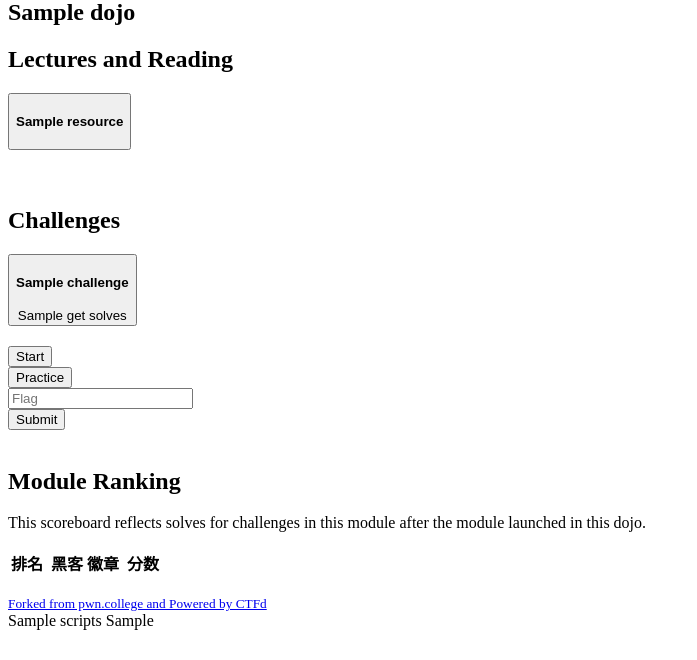
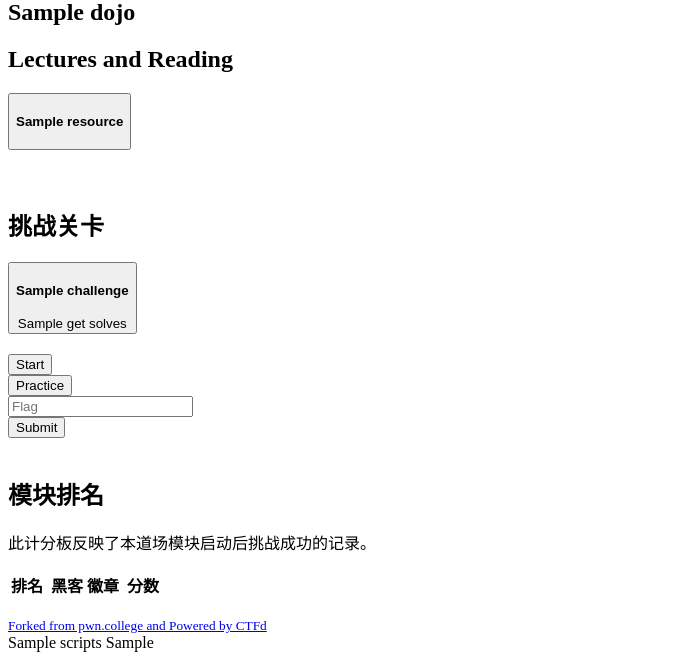
Before and after one commit to CeS-3/pwn.hust.college, a Python web app: template dojo_theme/templates/module.html in a window 1280 px wide. Shown: the part 347-1007 px from the top of the page, without its empty margins (0-697 px from the left). Before the commit the page ends 977 px from the top, so only its background shows below. Run offline with Jinja, Linux system fonts and the light colour scheme; the template is opened without the code that fills it: most values are stand-ins (such as "Sample title", 1, 10 or a date in 2020).

Commit message:
dojo_theme: add more Chinese translation

```diff
--- a/dojo_theme/templates/module.html
+++ b/dojo_theme/templates/module.html
@@ -122,7 +122,7 @@
   {% endif %}
 
   {% if module.challenges %}
-  <h2>Challenges</h2>
+  <h2>挑战关卡</h2>
 
   <div class="accordion" id="challenges">
     {% for challenge in module.challenges %}
@@ -183,8 +183,8 @@
 
   <br>
 
-  <h2>Module Ranking</h2>
-  <p>This scoreboard reflects solves for challenges in this module after the module launched in this dojo.</p>
+  <h2>模块排名</h2>
+  <p>此计分板反映了本道场模块启动后挑战成功的记录。</p>
   {% from "macros/scoreboard.html" import scoreboard %}
   {{ scoreboard() }}
 
```
